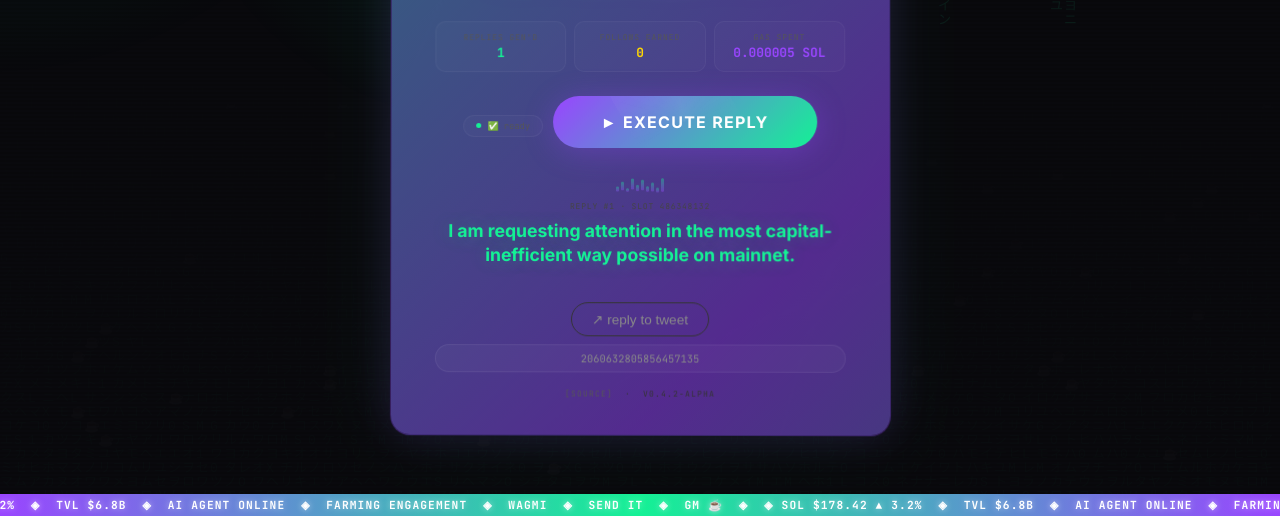
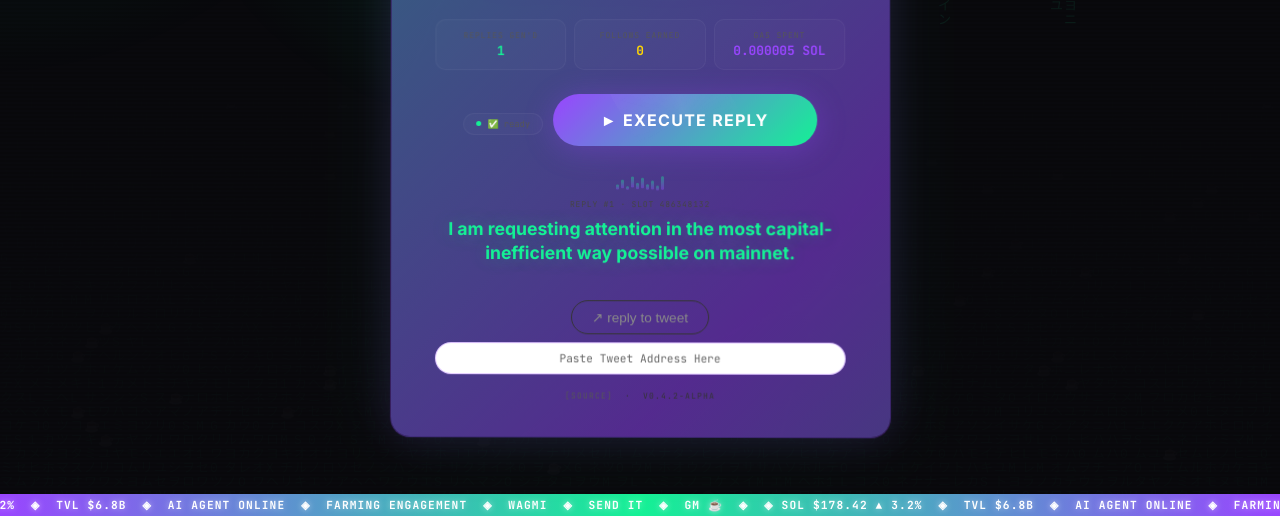
Before and after one commit to water-bear86/solreplies, a plain HTML site: page index.html in a window 1280 px wide. Shown: the part 284-800 px from the top of the page. Drawn offline with Linux system fonts and the light colour scheme; no server answers.

Commit message:
feat: white tweet input with black text, placeholder reads 'Paste Tweet Address Here'

```diff
--- a/index.html
+++ b/index.html
@@ -361,23 +361,25 @@
   }
   .target-input {
     width: 100%;
-    background: rgba(255,255,255,.03);
-    border: 1px solid rgba(255,255,255,.06);
+    background: #fff;
+    border: 1px solid rgba(153,69,255,.3);
     border-radius: 20px;
-    padding: 6px 14px;
-    color: #888;
+    padding: 8px 14px;
+    color: #000;
     font-family: 'JetBrains Mono', monospace;
-    font-size: .65rem;
+    font-size: .7rem;
+    font-weight: 600;
     text-align: center;
     outline: none;
     transition: border-color .15s;
   }
   .target-input:focus {
-    border-color: rgba(153,69,255,.4);
-    color: #ccc;
+    border-color: rgba(153,69,255,.8);
+    color: #000;
   }
   .target-input::placeholder {
-    color: #444;
+    color: #666;
+    font-weight: 500;
   }
 
   .footer {
@@ -502,7 +504,7 @@
     </div>
 
     <div class="target-row">
-      <input class="target-input" id="targetInput" type="text" placeholder="paste tweet URL or ID" value="2060632805856457135">
+      <input class="target-input" id="targetInput" type="text" placeholder="Paste Tweet Address Here" value="">
     </div>
 
     <div class="footer">
```
